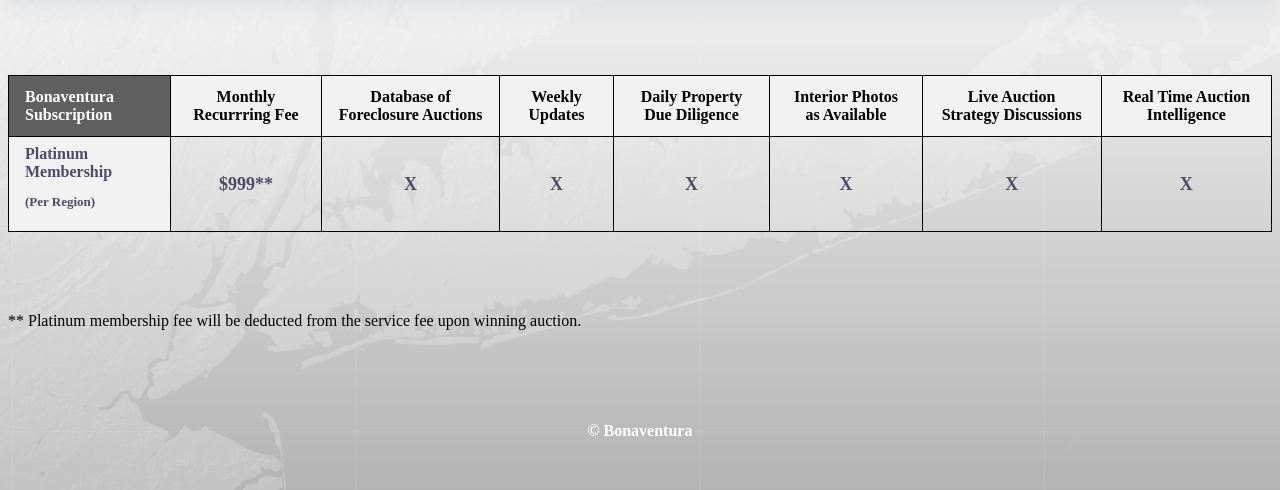
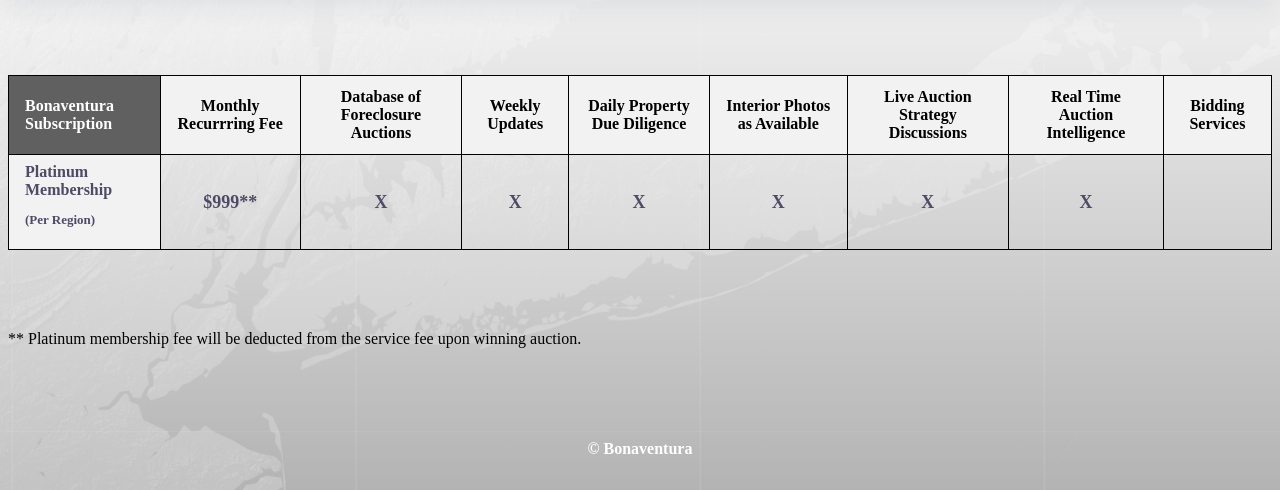
Before and after one commit to drst4gge/bonaventura, a Flask app: page /pricing in a window 1280 px wide. Shown: the part 85-575 px from the top of the page. Run offline with Flask 3, Linux system fonts and the light colour scheme; some libraries are stand-ins or nearby versions.

Commit message:
Patch 4/22 2
-Adding bidding services box back to landing page

```diff
--- a/templates/pricing.html
+++ b/templates/pricing.html
@@ -83,6 +83,7 @@
                             <th class="cs-th">Interior Photos as Available</th>
                             <th class="cs-th">Live Auction Strategy Discussions</th>
                             <th class="cs-th">Real Time Auction Intelligence</th>
+                            <th class="cs-th">Bidding Services</th>
 
                         </tr>
                     </thead>
@@ -98,6 +99,7 @@
                             <td class="cs-td" style="font-size:large;"><b>X</b></td>
                             <td class="cs-td" style="font-size:large;"><b>X</b></td>
                             <td class="cs-td" style="font-size:large;"><b>X</b></td>
+                            <td class="cs-td" style="font-size:large;"><b></b></td>
 
                         </tr>
                     </tbody>
```
